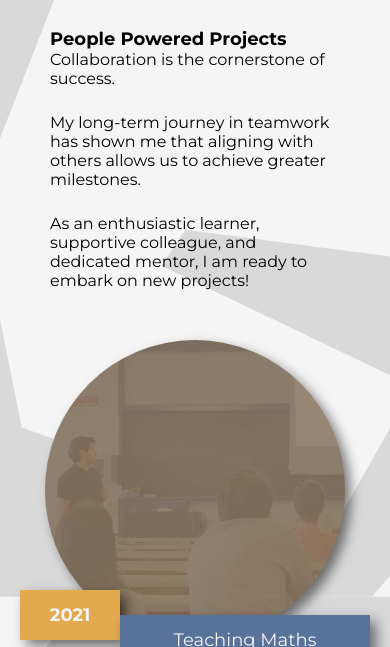
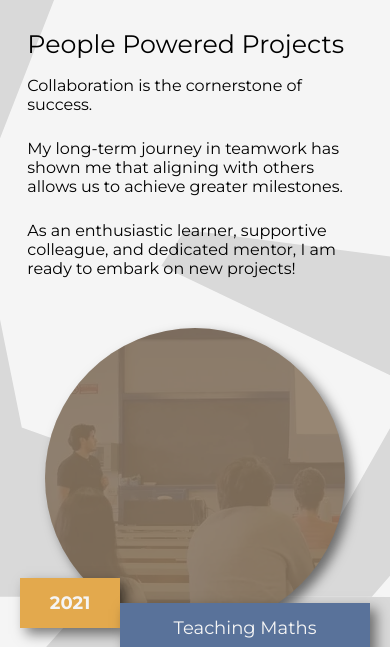
Before and after one commit to rcossio/portfolio_cover, a website: page index.html in a window 390 px wide. Shown: the part 197-844 px from the top of the page. Drawn offline with Linux system fonts and the light colour scheme; files whose address does not match are found by name.

Commit message:
clamped carrousel media queries

```diff
--- a/scss/styles.scss
+++ b/scss/styles.scss
@@ -40,10 +40,10 @@ $font-size-xl: 44px;
     font-weight: normal;
     font-family: $font-family;
     box-sizing: border-box;
+    color: $color-gray-dark;
 }
 
 body {
-    color: $color-primary-dark;
     background-color: $color-gray-light;
 }
 
@@ -263,20 +263,12 @@ body {
         display: flex;
         justify-content: space-between;
         margin: $size-md auto;
-        padding: 0 $size-lg;
+        padding: 0 clamp($size-sm, 7vw, $size-lg);
         max-width: $size-gt;
-
-        @media (max-width: 1200px) {
-            padding: 0 $size-md;
-        }
 
         @media (max-width: 992px) {
             flex-direction: column;
             align-items: center;
-        }
-
-        @media (max-width: 360px) {
-            padding: 0 $size-sm;
         }
 
         .carousel-section__text {
@@ -285,45 +277,16 @@ body {
             display: flex;
             flex-direction: column;
             justify-content: center;
-
-            @media (max-width: 992px) {
-                margin-bottom: $size-md;
-            }
-
-            @media (max-width: 576px) {
-                margin-bottom: $size-sm;
-            }
-
-            @media (max-width: 360px) {
-                margin-bottom: 0;
-            }
+            margin-bottom: clamp(0px, calc(5vw - 18px), $size-md); // 0 at 360px
 
             .carousel-section__title {
-                color: $color-gray-dark;
-
-                @media (max-width: 768px) {
-                    font-size: $font-size-md;
-                    font-weight: bold;
-                }
-
-                @media (max-width: 480px) {
-                    font-size: $font-size-xs;
-                }
+                font-size: clamp($font-size-sm, calc(max(4vw,3vh)), $font-size-xl);
+                margin-bottom: clamp($size-xs, calc(max(2vw,1.5vh)), $size-sm);
             }
 
             .carousel-section__description {
-                font-size: $font-size-md;
-                color: $color-gray-dark;
+                font-size: clamp($font-size-xxs, 4vw, $font-size-md);
                 margin: 0 0 $size-sm 0;
-
-
-                @media (max-width: 768px) {
-                    font-size: $font-size-sm;
-                }
-
-                @media (max-width: 480px) {
-                    font-size: $font-size-xxs;
-                }
             }
         }
 
@@ -660,7 +623,6 @@ body {
         .video-section__title {
             font-size: clamp($font-size-md, calc(max(4vw,3vh)), $font-size-xl);
             margin-bottom: clamp($size-xs, calc(max(3vw,2vh)), $size-sm);
-            color: $color-gray-dark;
         }
 
         .video-section__content {
@@ -747,7 +709,6 @@ body {
         .links-section__title {
             font-size: clamp($font-size-md, calc(max(4vw,3vh)), $font-size-xl);
             margin-bottom: clamp($size-xs, calc(max(3vw,2vh)), $size-sm);
-            color: $color-gray-dark;
         }
 
         .links-section__buttons {
```
Also changed, not shown: css/styles.css, dist/css/styles.css.
